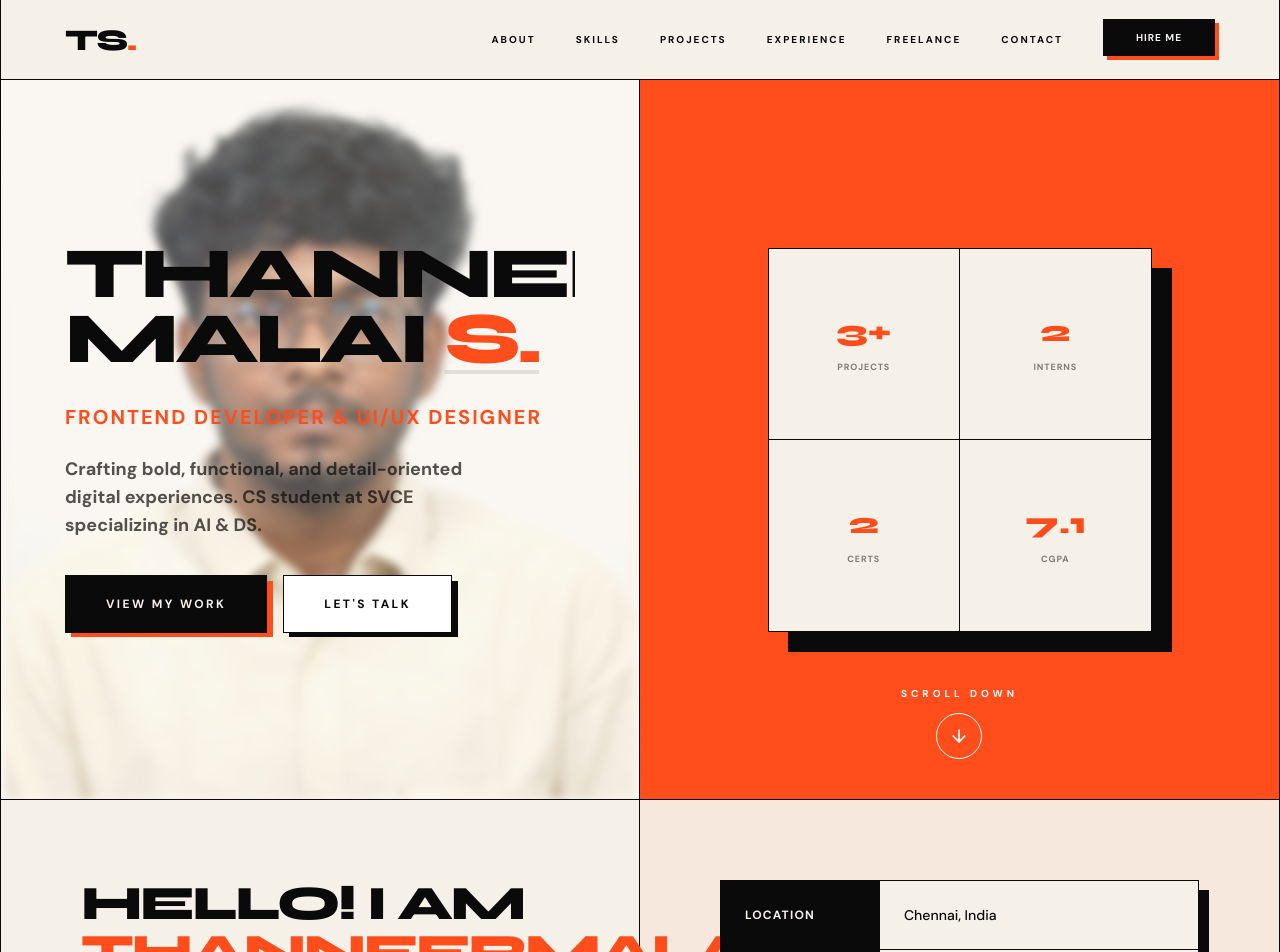
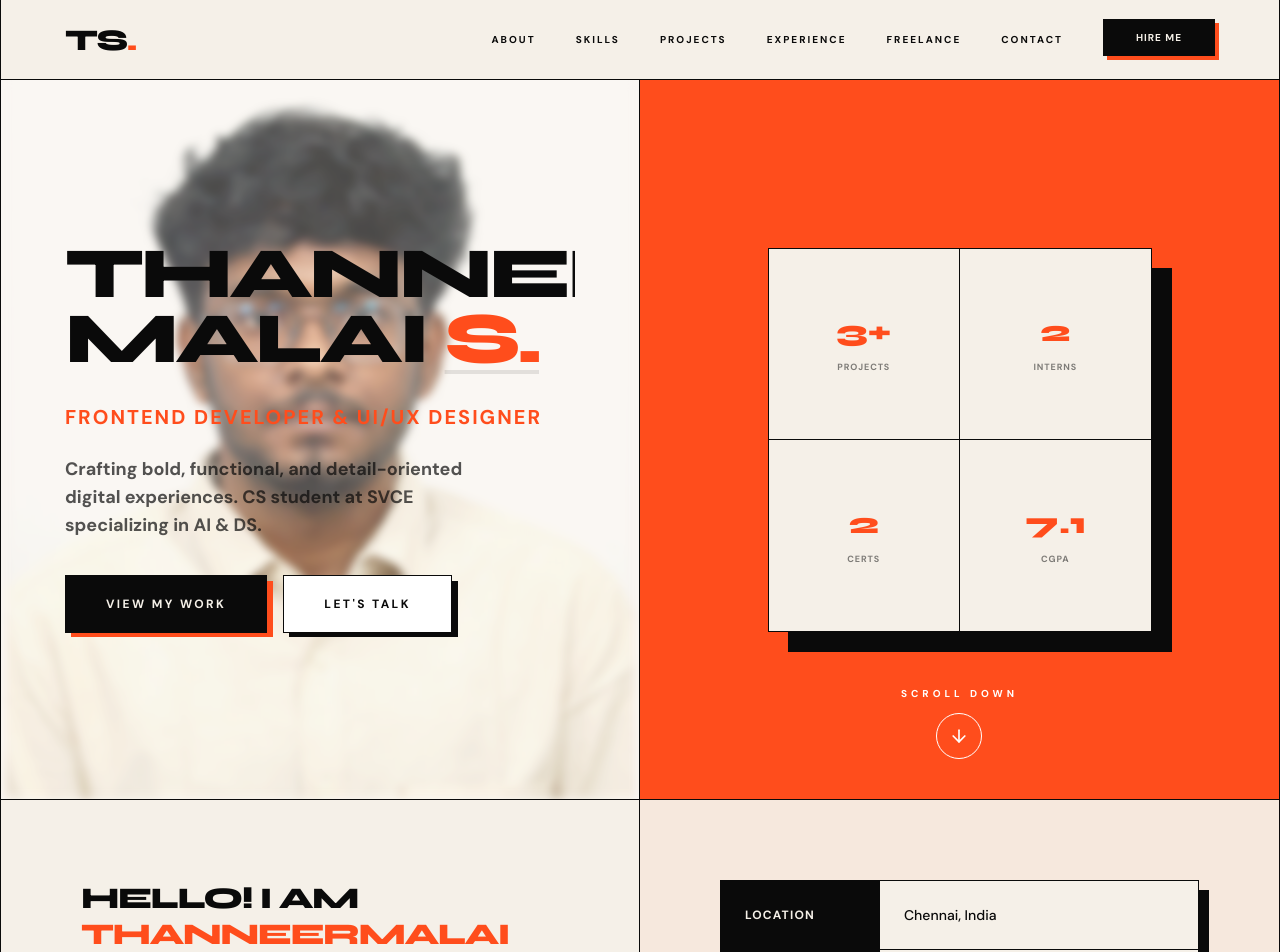
Before and after one commit to Harikarthick19/Thanneermalai-Portfolio, a Next.js app: page / in a window 1280 px wide. Shown: the top 952 px of the page. Built offline with nearby package versions, Linux system fonts and the light colour scheme.

Commit message:
Reduce font size and improve alignment in About section

```diff
--- a/src/components/About.tsx
+++ b/src/components/About.tsx
@@ -13,7 +13,7 @@ export default function About() {
              initial={{ opacity: 0, y: 20 }}
              viewport={{ once: true }}
           >
-            <h2 className="font-syne text-4xl md:text-5xl font-extrabold uppercase mb-8 tracking-tighter">
+            <h2 className="font-syne text-2xl md:text-3xl font-extrabold uppercase mb-6 tracking-tighter leading-tight">
               Hello! I am <span className="text-accent">Thanneermalai</span>
             </h2>
             <div className="space-y-6 text-base md:text-lg text-ink/70 font-medium leading-relaxed">
```
